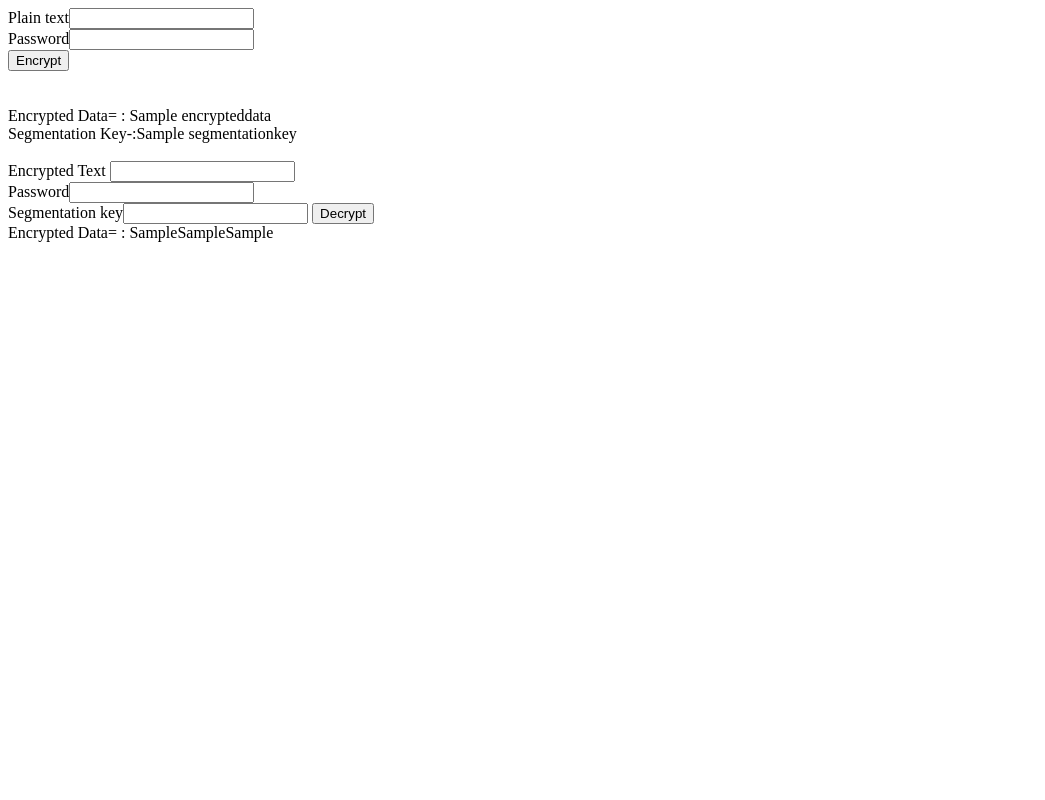
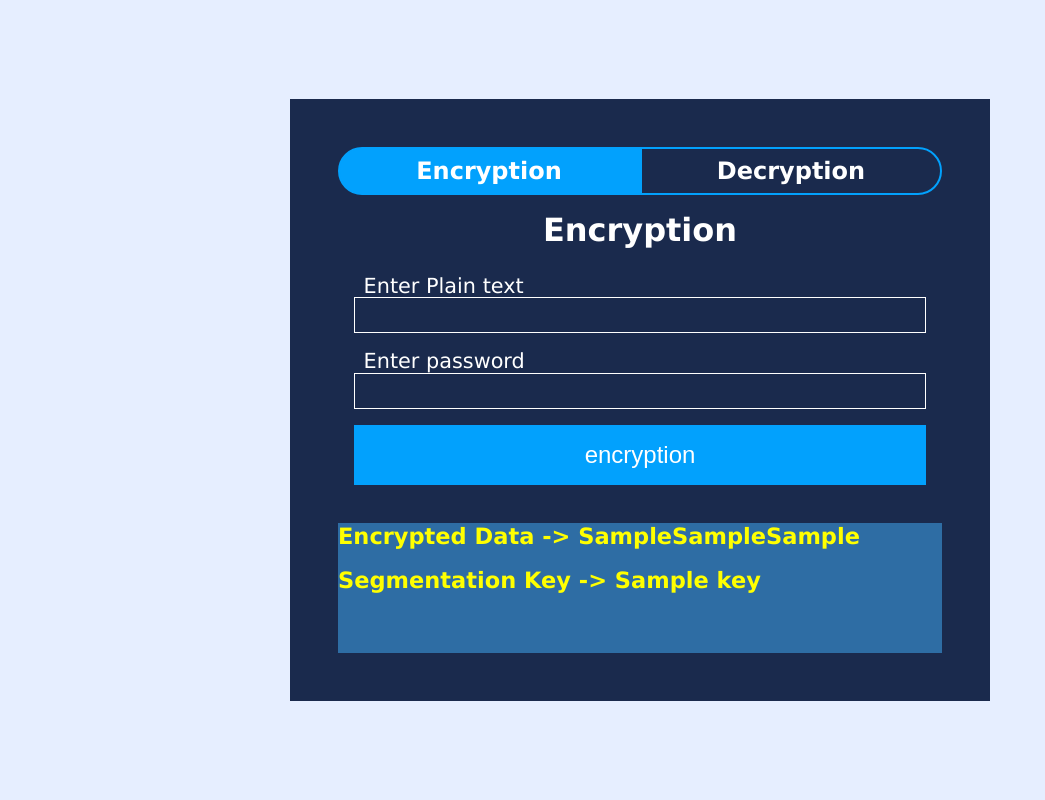
Before and after one commit to Salmankhancodes/Encryption-System-Using-Hybrid-Data-Encryption-Technique, a Django app: template templates/index.html in a window 1280 px wide. Shown: the whole page, without its empty margins (0-1045 px from the left). Run offline with Django 3.2, Linux system fonts and the light colour scheme; the template is opened without the code that fills it: most values are stand-ins (such as "Sample title", 1, 10 or a date in 2020).

Commit message:
added interface

```diff
--- /dev/null
+++ b/static/main.js
@@ -0,0 +1,37 @@
+const tabs = document.querySelectorAll(".tab");
+const forms = document.querySelectorAll(".form-div");
+
+const removeActiveTab = () => {
+  tabs.forEach(tab => tab.classList.remove("active"));
+};
+
+const removeActiveForm = () => {
+  forms.forEach(form => form.classList.remove("current"));
+};
+
+function setActiveForm(tab) {
+  removeActiveForm();
+
+  forms.forEach(form => {
+    if (tab.classList.contains(form.dataset['form'].toLowerCase())) {
+      form.classList.add('current')
+    }
+  });
+}
+
+
+function setActiveTab(tab) {
+  if (!tab.classList.contains("active")) {
+    removeActiveTab();
+    tab.classList.add("active");
+  }
+}
+
+
+tabs.forEach(tab => {
+  tab.addEventListener("click", () => {
+    debugger;
+    setActiveTab(tab);
+    setActiveForm(tab);
+  });
+});
--- /dev/null
+++ b/static/style.css
@@ -0,0 +1,143 @@
+*{
+margin : 0;
+padding: 0;
+box-sizing: border-box;
+}
+
+
+html,
+body{
+font-family: 'Lucida Sans', 'Lucida Sans Regular', 'Lucida Grande', 'Lucida Sans Unicode',  Verdana, sans-serif;
+display: flex;
+height: 100vh;
+justify-content: center;
+align-items: center;
+background-color: #e6eeff;
+}
+
+.main-div{
+background-color:#1a2a4d;
+padding: 3rem;
+width: 700px;
+
+}
+.tabs{
+display: flex;
+}
+
+.tab{
+flex: 1;
+text-align: center;
+color: #fff;
+cursor: pointer;
+border: 2px solid #02a1fd;
+transition: background 300ms;
+}
+
+.tab:hover{
+background-color: #02a1fd;
+}
+
+.tab:nth-child(1){
+border-radius: 25px 0 0 25px;
+}
+
+.tab:nth-child(2){
+border-radius: 0 25px 25px 0;
+}
+
+.tab h2{
+padding: .5rem 1rem;
+}
+
+.active{
+background-color: #02a1fd;
+}
+
+.form-div{
+display: none;
+opacity: 0;
+}
+
+.current{
+display: block;
+animation: fadeIn 500ms ease-in forwards;
+}
+
+.form-div h1{
+text-align: center;
+color: #fff;
+padding: 1rem 0;
+
+}
+
+.input{
+padding: .5rem 1rem;
+}
+
+.input label{
+padding: 0.3rem 0.6rem;
+font-size: 1.3rem;
+color: #fff;
+}
+
+.req{
+color: #02a1fd;
+}
+
+.input input{
+width: 100%;
+padding: .3rem;
+font-size: 1.3rem;
+background-color: transparent;
+color: #fff;
+border: 1px solid #fff;
+outline: 0;
+}
+
+.input input:focus{
+border: 1px solid #02a1fd;
+}
+
+.form-submit{
+padding: .5rem 1rem;
+}
+
+.form-submit input{
+padding: 1rem;
+width: 100%;
+font-size: 1.5rem;
+background-color: #02a1fd;
+border: 0;
+color: #fff;
+}
+
+.form-submit input:hover{
+background-color: #02886d;
+}
+
+.success{
+    margin-top: 5%;
+    height: 130px;
+    /* letter-spacing: normal; */
+    list-style: none;
+    background-color: #2e6da4;
+    font-size: 15px;
+    color: white;
+    /* box-shadow: 12px 12px 12px #e61c66; */
+    text-align: start;
+}
+
+.success h2{
+    font-family: 'Lucida Sans', 'Lucida Sans Regular', 'Lucida Grande', 'Lucida Sans Unicode', Geneva, Verdana, sans-serif;
+    color:yellow;
+}
+
+@keyframes fadeIn{
+from{
+    opacity: 0;
+}
+to{
+    opacity: 1;
+}
+}
--- a/templates/index.html
+++ b/templates/index.html
@@ -1,49 +1,83 @@
+{% load static %}
 <!DOCTYPE html>
-<!--[if lt IE 7]>      <html class="no-js lt-ie9 lt-ie8 lt-ie7"> <![endif]-->
-<!--[if IE 7]>         <html class="no-js lt-ie9 lt-ie8"> <![endif]-->
-<!--[if IE 8]>         <html class="no-js lt-ie9"> <![endif]-->
-<!--[if gt IE 8]>      <html class="no-js"> <!--<![endif]-->
-<html>
-    <head>
-        <meta charset="utf-8">
-        <meta http-equiv="X-UA-Compatible" content="IE=edge">
-        <title></title>
-        <meta name="description" content="">
-        <meta name="viewport" content="width=device-width, initial-scale=1">
-        <link rel="stylesheet" href="">
-    </head>
-    <body>
+<html lang="en">
+<head>
+    <meta charset="UTF-8">
+    <meta name="viewport" content="width=device-width, initial-scale=1.0">
 
-    <form method="POST" action="/encryption">
+    <link rel="stylesheet" href={% static 'style.css' %}>
+    <title>Document</title>
 
-    {% csrf_token %}
-    Plain text<input name="plaintext"></input><br>
-    Password<input name="password"></input><br>
-    <button>Encrypt</button>
-    </form>
+</head>
 
-    <br><br>Encrypted Data= : {{ Encrypteddata }}<br>
-    Segmentation Key-:{{ Segmentationkey}}<br><br>
+<body>
+    <div class="main-div">
+        <div class="tabs">
+            <div class="tab encryption active"><h2>Encryption</h2></div>
+            <div class="tab decryption"><h2>Decryption</h2></div>
+        </div>
 
+        <div class="form-div current" data-form="Encryption">
+        <h1>Encryption</h1>
 
-    <form method="POST" action="decryption">
-    {% csrf_token %}
-    Encrypted Text <input name="ctext"></input><br>
-    Password<input></input name="password"><br>
-    Segmentation key<input name-"key"></input>
-    <button>Decrypt</button>
-    </form>
+        <form method="POST" action="encryption">
+            {% csrf_token %}
+            <div class="input">
+                <label for="plaintext">Enter Plain text </label>
+                <input type="text" id="plaintext" name="plaintext">
+            </div>
 
-    Encrypted Data= : {{ fi }}{{xo}}{{pn}}
-    {% comment %} Segmentation Key=": {{ Segmentation Key }} {% endcomment %}
+            <div class="input">
+                <label for="password">Enter password </label>
+                <input type="password" id="password"name="password">
+            </div>
 
+            <div class="form-submit">
+                <input type="submit" value="encryption">
+            </div>
+            <div class="success">
+                <h2>Encrypted Data -> {{fi}}{{ xo }}{{ pn }}</h2><br>
+                <h2>Segmentation Key -> {{ key }}</h2>
+            </div>
 
+            </form>
 
+    </div>
 
-        <!--[if lt IE 7]>
-            <p class="browsehappy">You are using an <strong>outdated</strong> browser. Please <a href="#">upgrade your browser</a> to improve your experience.</p>
-        <![endif]-->
+        <div class="form-div" data-form="Decryption">
 
-        <script src="" async defer></script>
-    </body>
+            <h1>Decryption</h1>
+
+            <form method="POST"action="decryption">
+                {% csrf_token %}
+            <div class="input">
+                <label for="decryptiontext">Enter Encrypted text </label>
+                <input type="text" id="decryptiontext" name="ctext">
+            </div>
+
+            <div class="input">
+                <label for="password">Enter password </label>
+                <input type="password" id="password" name="password">
+            </div>
+
+            <div class="input">
+                <label for="key">Enter key </label>
+                <input type="number" id="key" name="key">
+            </div>
+
+            <div class="form-submit">
+                <input type="submit" value="decryption">
+            </div>
+            <div class="success">
+                <h2>Decrypted data -> &nbsp;{{ dfib }}{{ dxor }}{{ dpn }}</h2><br>
+            </div>
+
+        </form>
+    </div>
+
+</div>
+
+<script src={% static 'main.js' %}></script>
+
+</body>
 </html>
```
Also changed, not shown: Encryption_App/views.py (+9 -8 lines), static/styleold.css (added, +100 -0 lines), templates/decrypt.html (deleted, +0 -24 lines), templates/encrypt.html (deleted, +0 -25 lines), templates/indexold.html (added, +69 -0 lines).
